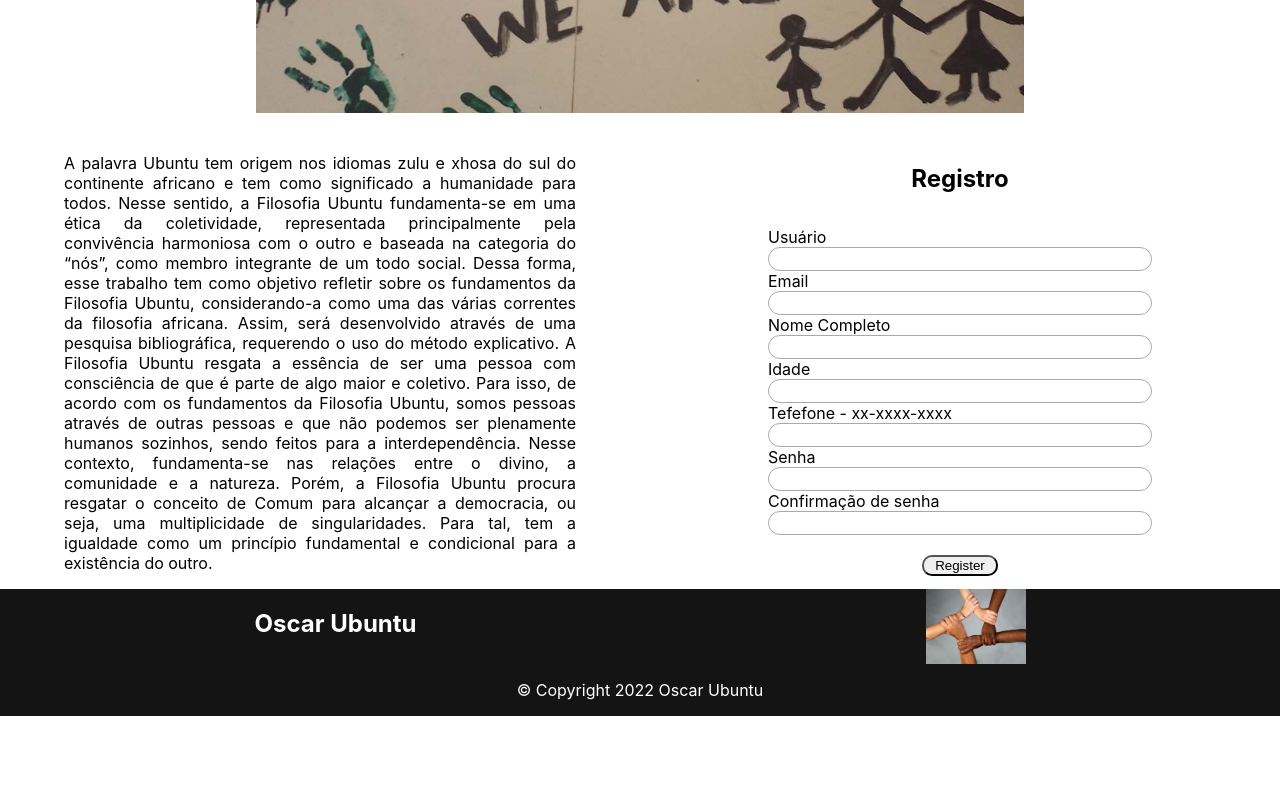
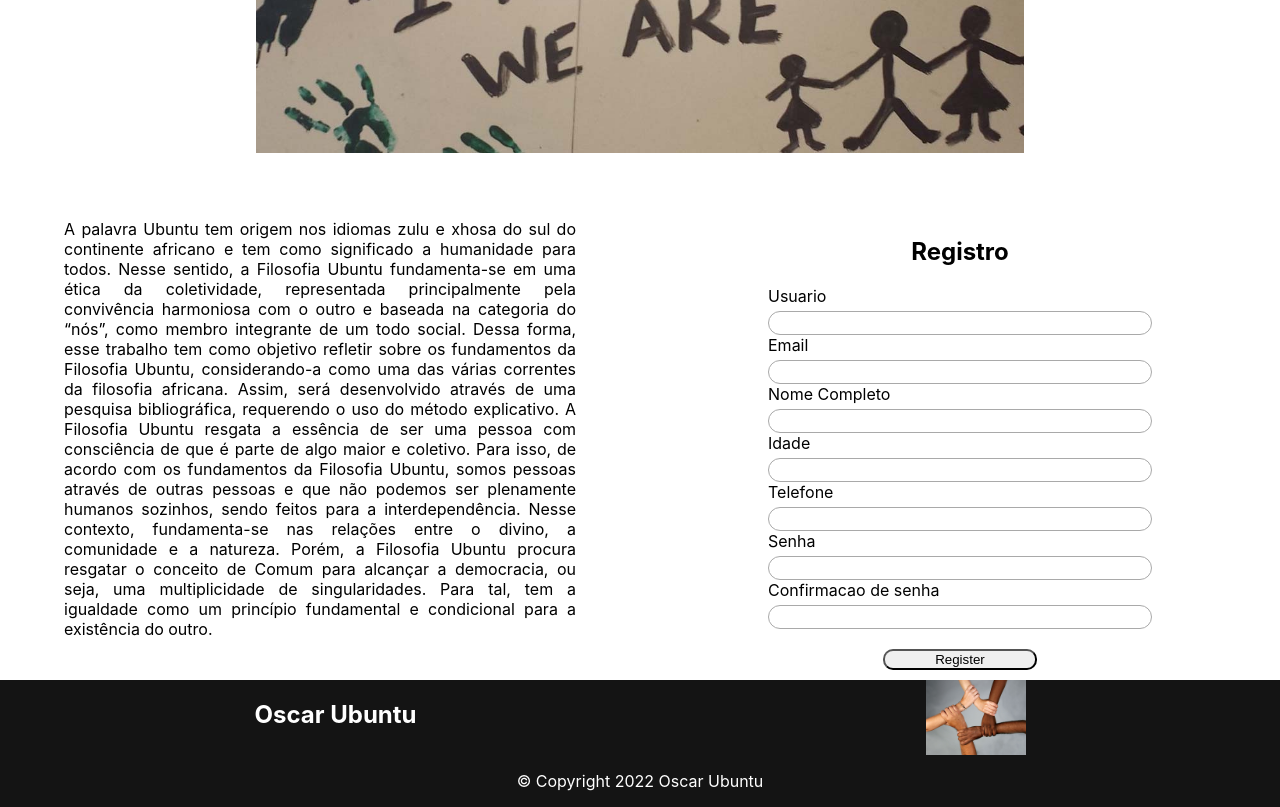
Before and after one commit to Osk-neto/ubuntu-task-1, a React (Create React App) app: page / in a window 1280 px wide. Shown: the part 400-1207 px from the top of the page. Before the commit the page ends 1116 px from the top, so only its background shows below. Built offline with nearby package versions, Linux system fonts and the light colour scheme.

Commit message:
created an input component

```diff
--- a/src/components/Body/Body.css
+++ b/src/components/Body/Body.css
@@ -2,10 +2,11 @@ section{
     display: grid;
     gap: 20px;
     justify-content: center;
-    padding-top: 110px;
+
 }
 
 .header-img img{
+    margin-top: 150px;
     width: 100%;
 }
 
--- a/src/components/Body/Forms/SignUp.css
+++ b/src/components/Body/Forms/SignUp.css
@@ -1,4 +1,5 @@
 .signUp-form{
+    margin-top: 60px;
     display: grid;
     text-align: left;
 
@@ -21,12 +22,17 @@
 
 }
 .signUp-form form button{
-    width: 40%;
-    margin: auto;
+    width: 60%;
+    margin:10px auto;
+    border-radius: 10px;
 }
 .errorMessage{
     color: red;
 
+}
+.grid-helper{
+    display: grid;
+    gap: 5px;
 }
 
 @media only screen and (min-width:920px){
@@ -36,7 +42,7 @@
 
     }
     .signUp-form form button{
-        width: 20%;
+        width: 40%;
         margin-top: 20px;
         border-radius: 10px;
     }
--- a/src/components/Body/Forms/SignUp.js
+++ b/src/components/Body/Forms/SignUp.js
@@ -1,12 +1,14 @@
+
 import './SignUp.css';
 import {useFormik } from 'formik';
-
+import SignUpInput from './SignUpInput';
 function SignUp(){
 
     const validate = values =>{
         const errors ={}
         const emailRegex = /^[^\s@]+@[^\s@]+\.[^\s@]{2,}$/i;
         const phoneRegex = /^\(?\d{2}\)?[\s-]?[\s9]?\d{4}-?\d{4}$/i;
+        const ageRegex = /^[0-9]*$/i;
         if(!values.user){
             errors.user = 'Required'
         }
@@ -25,8 +27,10 @@ function SignUp(){
 
         if(!values.age){
             errors.age = 'Required'
-        }else if(values.age > 120){
-            errors.age = 'You are not that old'
+        }else if(!ageRegex.test(values.age)){
+            errors.age = 'Must to be a number'
+        }else if(values.age>100){
+          errors.age = 'Please insert a age less then 100 years'
         }
 
         if(!values.phone){
@@ -70,34 +74,78 @@ function SignUp(){
     return <div className='signUp-form'>
         <h2>Registro</h2>
         <form onSubmit={formik.handleSubmit}>
-            <label htmlFor='user'>Usuário</label>
-            <input id='user' name='user' onChange={formik.handleChange} onBlur={formik.handleBlur} value={formik.values.user}/>
-            {formik.errors.user && formik.touched.user ? <div className='errorMessage'>{formik.errors.user}</div> : null}
 
-            <label htmlFor='email'>Email</label>
-            <input id='email' name='email' onChange={formik.handleChange} onBlur={formik.handleBlur} value={formik.values.email}/>
-            {formik.errors.email && formik.touched.email ? <div className='errorMessage'>{formik.errors.email}</div> : null}
+            <SignUpInput
+              id='user'
+              name='user'
+              label='Usuario'
+              onChange={formik.handleChange}
+              onBlur={formik.handleBlur}
+              value={formik.values.user}
+              formikErrors={formik.errors.user}
+              formikTouched={formik.touched.user}
+            />
 
-            <label htmlFor='fullName'>Nome Completo</label>
-            <input id='fullName' name='fullName' onChange={formik.handleChange} onBlur={formik.handleBlur} value={formik.values.fullName}/>
-            {formik.errors.fullName && formik.touched.fullName ? <div className='errorMessage'>{formik.errors.fullName}</div> : null}
-
-            <label htmlFor='age'>Idade</label>
-            <input id='age' name='age' onChange={formik.handleChange} onBlur={formik.handleBlur} value={formik.values.age}/>
-            {formik.errors.age && formik.touched.age ? <div className='errorMessage'>{formik.errors.age}</div> : null}
-
-            <label htmlFor='phone'>Tefefone - xx-xxxx-xxxx</label>
-            <input id='phone' name='phone' onChange={formik.handleChange} onBlur={formik.handleBlur} value={formik.values.phone}/>
-            {formik.errors.phone && formik.touched.phone ? <div className='errorMessage'>{formik.errors.phone}</div> : null}
-
-            <label htmlFor='password'>Senha</label>
-            <input id='password' name='password' type='password' onChange={formik.handleChange} onBlur={formik.handleBlur} value={formik.values.password}/>
-            {formik.errors.password && formik.touched.password ? <div className='errorMessage'>{formik.errors.password}</div> : null}
-
-            <label htmlFor='passwordConfirm'>Confirmação de senha</label>
-            <input id='passwordConfirm' name='passwordConfirm' type='password' onChange={formik.handleChange} value={formik.values.passwordConfirm}/>
-            {formik.errors.passwordConfirm && formik.touched.passwordConfirm ? <div className='errorMessage'>{formik.errors.passwordConfirm}</div> : null}
-
+            <SignUpInput
+              id='email'
+              name='email'
+              label='Email'
+              onChange={formik.handleChange}
+              onBlur={formik.handleBlur}
+              value={formik.values.email}
+              formikErrors={formik.errors.email}
+              formikTouched={formik.touched.email}
+            />
+            <SignUpInput
+              id='fullName'
+              name='fullName'
+              label='Nome Completo'
+              onChange={formik.handleChange}
+              onBlur={formik.handleBlur}
+              value={formik.values.fullName}
+              formikErrors={formik.errors.fullName}
+              formikTouched={formik.touched.fullName}
+            />
+            <SignUpInput
+              id='age'
+              name='age'
+              label='Idade'
+              onChange={formik.handleChange}
+              onBlur={formik.handleBlur}
+              value={formik.values.age}
+              formikErrors={formik.errors.age}
+              formikTouched={formik.touched.age}
+            />
+            <SignUpInput
+              id='phone'
+              name='phone'
+              label='Telefone'
+              onChange={formik.handleChange}
+              onBlur={formik.handleBlur}
+              value={formik.values.phone}
+              formikErrors={formik.errors.phone}
+              formikTouched={formik.touched.phone}
+            />
+            <SignUpInput
+              id='password'
+              name='password'
+              label='Senha'
+              onChange={formik.handleChange}
+              onBlur={formik.handleBlur}
+              value={formik.values.password}
+              formikErrors={formik.errors.password}
+              formikTouched={formik.touched.password}
+            />
+            <SignUpInput
+              id='passwordConfirm'
+              name='passwordConfirm'
+              label='Confirmacao de senha'
+              onChange={formik.handleChange}
+              onBlur={formik.handleBlur}
+              value={formik.values.passwordConfirm}
+              formikErrors={formik.errors.passwordConfirm}
+              formikTouched={formik.touched.passwordConfirm}
+            />
             <button type='submit'>Register</button>
         </form>
     </div>
--- /dev/null
+++ b/src/components/Body/Forms/SignUpInput.js
@@ -0,0 +1,19 @@
+function SignUpInput(props) {
+  return (
+    <div className='grid-helper'>
+      <label htmlFor={props.name}>{props.label}</label>
+      <input
+        id={props.id}
+        name={props.name}
+        onChange={props.onChange}
+        onBlur={props.onBlur}
+        value={props.value}
+        type={props.name === 'password'||'passwordConfirm' ? 'password': ''}
+      />
+      {props.formikErrors && props.formikTouched ? (
+        <div className="errorMessage">{props.formikErrors}</div>
+      ) : null}
+    </div>
+  );
+}
+export default SignUpInput;
```
